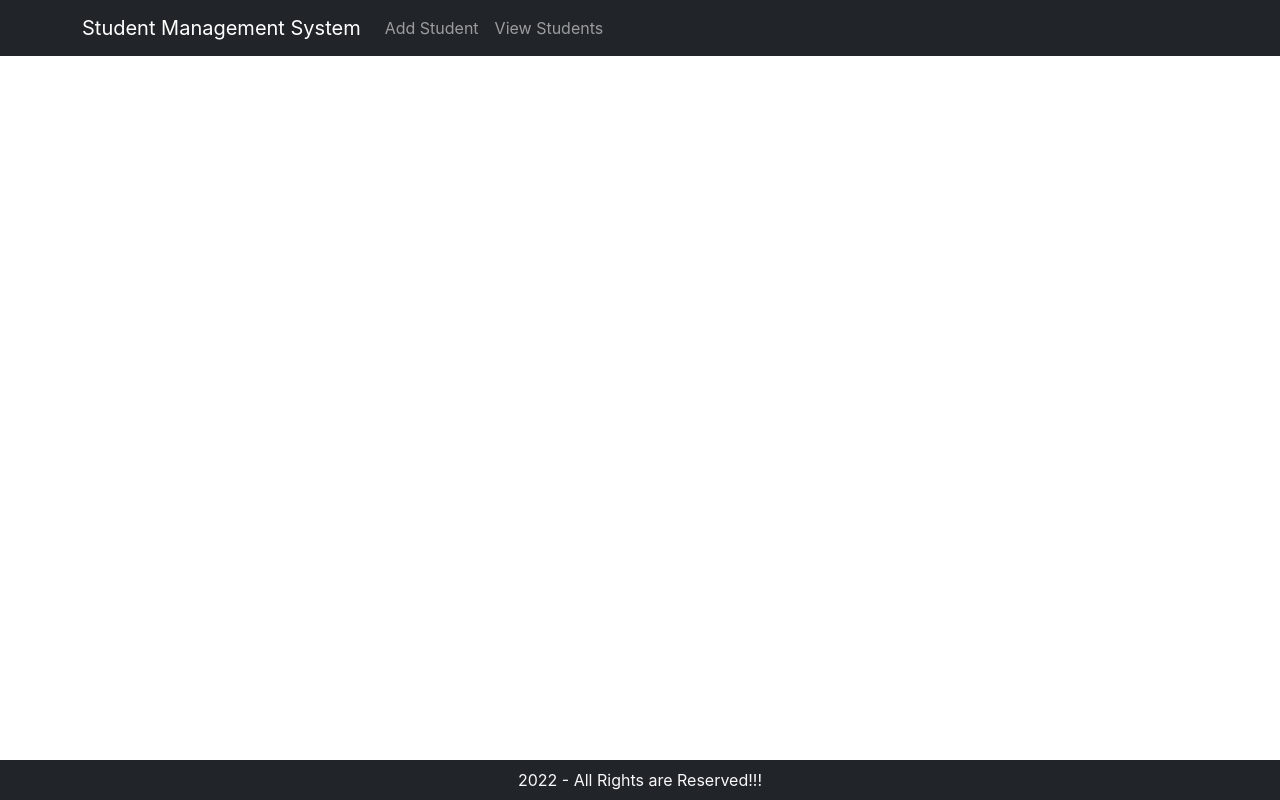
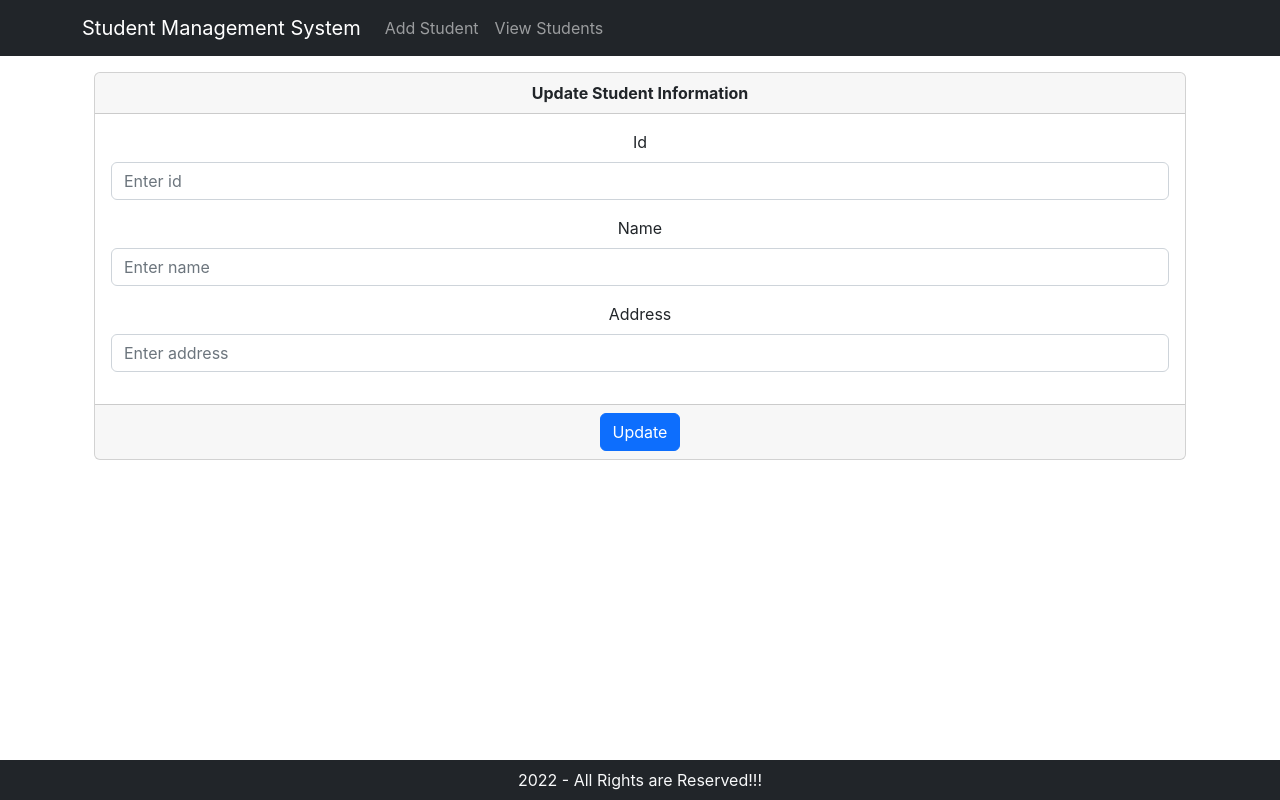
Before and after one commit to dhruvi-chotai/studentmanagementsystem_frontend, a React (Create React App) app: page /student/1 in a window 1280 px wide. Built offline with nearby package versions, Linux system fonts and the light colour scheme; no server answers.

Commit message:
added edit functionality

```diff
--- a/src/App.js
+++ b/src/App.js
@@ -16,6 +16,7 @@ function App() {
       <Container>
         <Routes>
       <Route path="student" element={<Student/>}/>
+      <Route path="student/:studentId" element={<Student />}/>
       <Route path="listStudents" element={<StudentList/>}/>
       </Routes>
       </Container>
--- a/src/components/Student.js
+++ b/src/components/Student.js
@@ -1,64 +1,114 @@
 import axios from "axios";
-import React, {useState} from "react";
+import React, { useEffect, useState } from "react";
 import { Container, Form, Card, Button } from "react-bootstrap";
-
+import { Navigate, useParams } from "react-router-dom";
+import { useNavigate } from "react-router-dom";
 
 export default function Student() {
+  const [id, setId] = useState(null);
+  const [name, setName] = useState(null);
+  const [address, setAddress] = useState(null);
 
-  const [id, setId] = useState();
-  const [name, setName] = useState();
-  const [address, setAddress] = useState();
+  const { studentId } = useParams(); // Get the Path Parameter from the URL
+  const navigate = useNavigate();
+
+  useEffect(() => {
+    if (studentId) {
+      axios
+        .get("http://localhost:8080/student/" + studentId)
+        .then((response) => {
+          if (response.data != null) {
+            setId(response.data.id);
+            setName(response.data.name);
+            setAddress(response.data.address);
+          }
+        })
+        .catch((error) => alert(error));
+    }
+  }, []);
 
   let student = {
-    id : id,
-    name : name,
-    address : address
-  }
+    id: id,
+    name: name,
+    address: address,
+  };
 
   let textChanged = (event) => {
-    if(event.target.name==="id"){
+    if (event.target.name === "id") {
       setId(event.target.value);
-    } else if(event.target.name==="name"){
+    } else if (event.target.name === "name") {
       setName(event.target.value);
-    } else if(event.target.name==="address"){
+    } else if (event.target.name === "address") {
       setAddress(event.target.value);
     }
-  }
+  };
 
   let saveStudent = (event) => {
     event.preventDefault();
-    axios.post("http://localhost:8080/student", student)
-    .then(response => {
-      if(response.data != null){
-        alert('Record added successfully');
+
+      axios
+        .post("http://localhost:8080/student", student)
+        .then((response) => {
+          if (response.data != null) {
+            alert("Record added successfully");
           }
         })
-    .catch(error => alert(error));
+        .catch((error) => alert(error));
+  };
+
+  let updateStudent = (event) => {
+    event.preventDefault();
+    axios.put("http://localhost:8080/student/" + studentId, student).then((response) => {
+      if (response.data != null) {
+        alert("Record Updated successfully");
+        navigate("/listStudents"); // Navigate to Students List Components
       }
+    });
+  };
 
   return (
-    <div  className="my-3">
+    <div className="my-3">
       <Container>
         <Card>
-        <Form onSubmit={saveStudent}>
-          <Card.Header><strong>Add Student Information</strong></Card.Header>
+          <Form onSubmit={studentId != null ? updateStudent : saveStudent}>
+            <Card.Header>
+              <strong>{studentId!=null? "Update Student Information":"Add Student Information"}</strong>
+            </Card.Header>
             <Card.Body>
               <Form.Group className="mb-3">
                 <Form.Label>Id</Form.Label>
-              <Form.Control name="id" value={id} type="text" placeholder="Enter id" onChange={textChanged}/>
+                <Form.Control
+                  name="id"
+                  value={id}
+                  type="text"
+                  placeholder="Enter id"
+                  onChange={textChanged}
+                />
               </Form.Group>
               <Form.Group className="mb-3">
                 <Form.Label>Name</Form.Label>
-              <Form.Control name="name" value={name} type="text" placeholder="Enter name" onChange={textChanged} />
+                <Form.Control
+                  name="name"
+                  value={name}
+                  type="text"
+                  placeholder="Enter name"
+                  onChange={textChanged}
+                />
               </Form.Group>
               <Form.Group className="mb-3">
                 <Form.Label>Address</Form.Label>
-              <Form.Control name="address" value={address} type="text" placeholder="Enter address" onChange={textChanged} />
+                <Form.Control
+                  name="address"
+                  value={address}
+                  type="text"
+                  placeholder="Enter address"
+                  onChange={textChanged}
+                />
               </Form.Group>
             </Card.Body>
             <Card.Footer>
               <Button variant="primary" type="submit">
-            Submit
+                {studentId != null ? "Update" : "Submit"}
               </Button>
             </Card.Footer>
           </Form>
--- a/src/components/StudentList.js
+++ b/src/components/StudentList.js
@@ -3,6 +3,7 @@ import { Card, Container, Table, ButtonGroup, Button } from "react-bootstrap";
 import axios from "axios";
 import { FontAwesomeIcon } from "@fortawesome/react-fontawesome";
 import { faEdit, faTrash } from "@fortawesome/free-solid-svg-icons";
+import {Link} from 'react-router-dom'
 
 export default function StudentList() {
   const [students, setStudents] = useState([]);
@@ -57,7 +58,7 @@ export default function StudentList() {
                   <td>{student.address}</td>
                   <td>
                     <ButtonGroup>
-                      <Button size="sm" variant="outline-primary"><FontAwesomeIcon icon={faEdit}> Edit </FontAwesomeIcon></Button>{ ' '}
+                      <Link to={"/student/"+student.id}><Button size="sm" variant="outline-primary"><FontAwesomeIcon icon={faEdit}> Edit </FontAwesomeIcon></Button></Link>{ ' '}
                       <Button size="sm" variant="outline-danger" onClick={deleteStudent.bind(this,student.id)}><FontAwesomeIcon icon={faTrash}> Delete </FontAwesomeIcon></Button>
                       {/* <Button size="sm" variant="outline-danger" onClick={()=>deleteStudent(student.id)}><FontAwesomeIcon icon={faTrash}> Delete </FontAwesomeIcon></Button> */}
                     </ButtonGroup>
```
Lines whose indentation alone changed are shown as unchanged.
